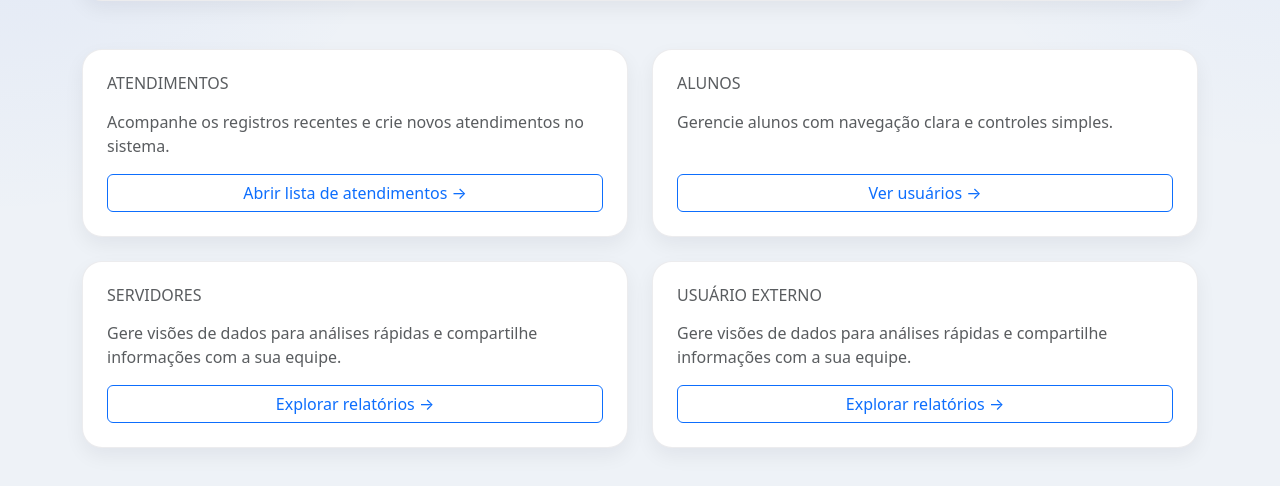
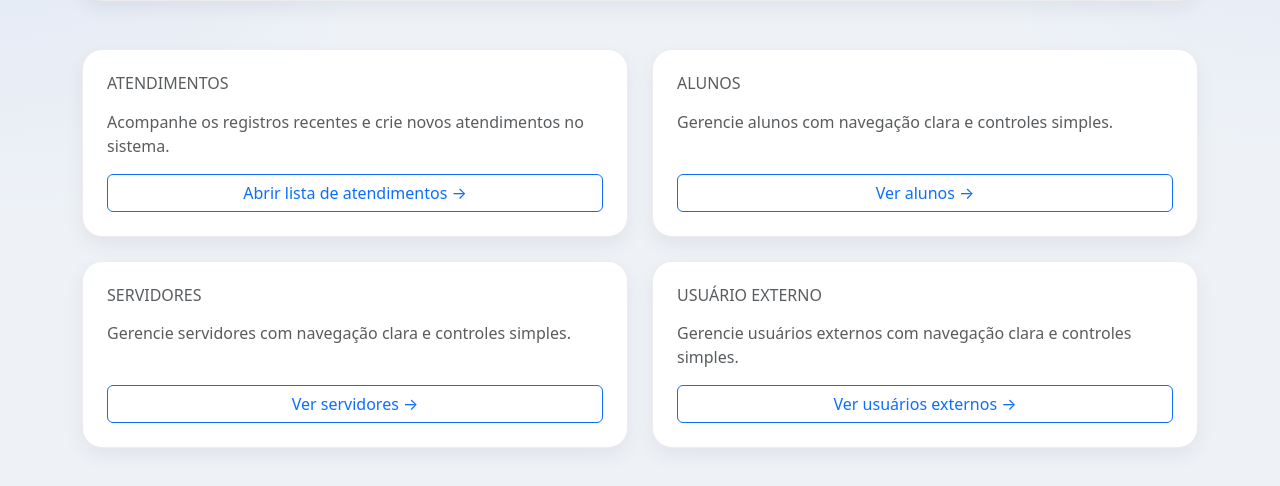
Before and after one commit to wfabi0/assistencia-social, a Django app: template templates/home.html in a window 1280 px wide. Shown: the part 205-691 px from the top of the page. Run offline with Django 5.2, Linux system fonts and the light colour scheme; the template is opened without the code that fills it, so the values that code supplies are empty; parts of the project's set-up code (start-up, migrations or seed data) failed here and were passed over.

```diff
--- a/templates/home.html
+++ b/templates/home.html
@@ -29,21 +29,21 @@
         <div class="card feature-card p-4 h-100">
             <h3 class="h6 text-uppercase text-muted mb-3">Alunos</h3>
             <p class="mb-3 text-muted">Gerencie alunos com navegação clara e controles simples.</p>
-            <a href="{% url 'aluno_list' %}" class="btn btn-outline-primary mt-auto">Ver usuários →</a>
+            <a href="{% url 'aluno_list' %}" class="btn btn-outline-primary mt-auto">Ver alunos →</a>
         </div>
     </div>
     <div class="col-12 col-md-6 mb-4">
         <div class="card feature-card p-4 h-100">
             <h3 class="h6 text-uppercase text-muted mb-3">Servidores</h3>
-            <p class="mb-3 text-muted">Gere visões de dados para análises rápidas e compartilhe informações com a sua equipe.</p>
-            <a href="{% url 'servidor_list' %}" class="btn btn-outline-primary mt-auto">Explorar relatórios →</a>
+            <p class="mb-3 text-muted">Gerencie servidores com navegação clara e controles simples.</p>
+            <a href="{% url 'servidor_list' %}" class="btn btn-outline-primary mt-auto">Ver servidores →</a>
         </div>
     </div>
     <div class="col-12 col-md-6 mb-4">
         <div class="card feature-card p-4 h-100">
             <h3 class="h6 text-uppercase text-muted mb-3">Usuário Externo</h3>
-            <p class="mb-3 text-muted">Gere visões de dados para análises rápidas e compartilhe informações com a sua equipe.</p>
-            <a href="{% url 'usuario_externo_list' %}" class="btn btn-outline-primary mt-auto">Explorar relatórios →</a>
+            <p class="mb-3 text-muted">Gerencie usuários externos com navegação clara e controles simples.</p>
+            <a href="{% url 'usuario_externo_list' %}" class="btn btn-outline-primary mt-auto">Ver usuários externos →</a>
         </div>
     </div>
 </div>
--- a/templates/usuarios/usuario_externo/usuario_externo_detail.html
+++ b/templates/usuarios/usuario_externo/usuario_externo_detail.html
@@ -44,7 +44,7 @@
             data-mensagem="Tem certeza que deseja excluir <strong>{{ object.nome }}</strong>?">
         Excluir
     </button>
-    <a href="{# url para o historico #}" class="btn btn-info">Histórico</a>
+    <a href="{% url 'usuario_externo_historico' object.pk %}" class="btn btn-info">Histórico</a>
 {% endblock %}
 
 {% block extra_detail %}
--- a/usuarios/urls.py
+++ b/usuarios/urls.py
@@ -56,4 +56,5 @@ urlpatterns = [
     path('usuarios-externos/<int:pk>/editar/', views.UsuarioExternoUpdateView.as_view(), name='usuario_externo_update'),
     path('usuarios-externos/<int:pk>/excluir/', views.UsuarioExternoDeleteView.as_view(), name='usuario_externo_delete'),
     path('usuarios-externos/<int:pk>/detail/', views.UsuarioExternoDetailView.as_view(), name='usuario_externo_detail'),
+    path('usuarios-externos/<int:pk>/historico/', views.HistoricoUsuarioExternoView.as_view(), name='usuario_externo_historico')
 ]
```
Also changed, not shown: atendimentos/views.py (+16 -1 lines), templates/atendimentos/historico_pdf.html (+18 -16 lines), usuarios/views.py (+16 -0 lines), 1 other file.
